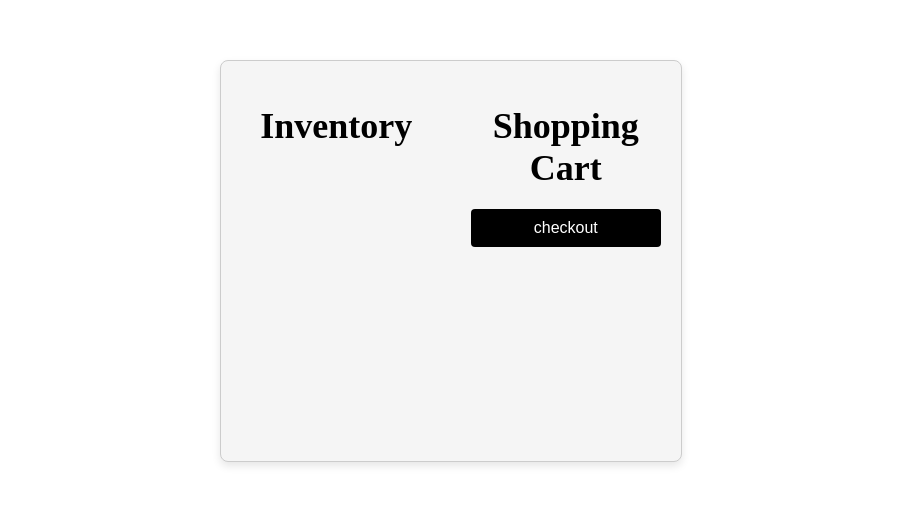
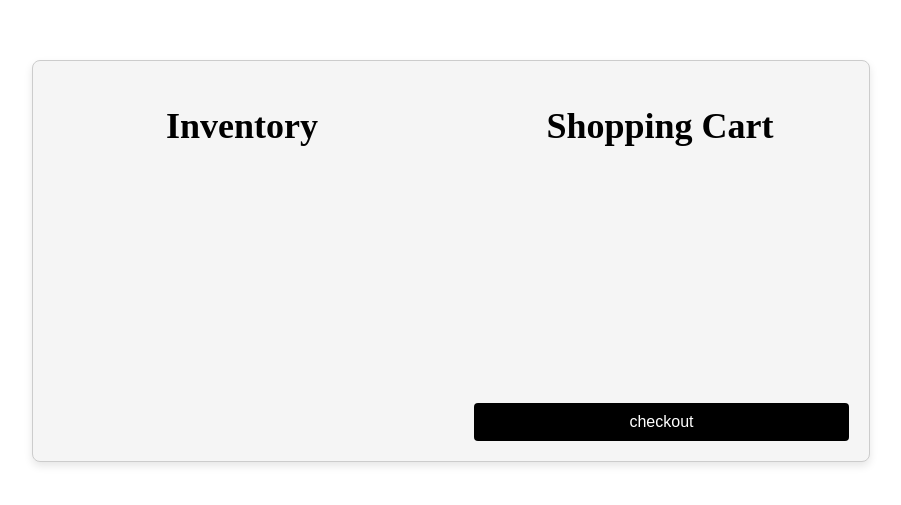
Before and after one commit to abbyyvan/react-evaluation-shipping-cart, a website: page index.html in a window 1280 px wide. Shown: the part 139-644 px from the top of the page, without its empty margins (189-1090 px from the left). Drawn offline with Linux system fonts and the light colour scheme; no server answers.

Commit message:
css style

```diff
--- a/index.html
+++ b/index.html
@@ -17,8 +17,9 @@
         <h1>Shopping Cart</h1>
         <div class="cart-wrapper">
           <ul></ul>
-          <button class="checkout-btn">checkout</button>
+
         </div>
+        <button class="checkout-btn">checkout</button>
       </div>
     </div>
 
--- a/style.css
+++ b/style.css
@@ -24,6 +24,7 @@ body {
     background-color: var(--primary-bg);
     box-shadow: 0 4px 8px rgba(0, 0, 0, 0.1);
     height: 400px;
+    width: 836px;
 
 
   }
@@ -34,11 +35,13 @@ body {
     flex: 1;
   }
 
+
   .inventory-container h1,
   .cart-container h1 {
     font-size: 24px;
     margin-bottom: 20px;
     text-align: center;
+
   }
 
   .inventory-container ul,
@@ -102,7 +105,10 @@ body {
     width: 100%;
     padding: 10px 0;
     font-size: 16px;
-
+    width: 375px;
+    position:absolute;
+    bottom: 20px;
+    right: 20px;
 
   }
 
@@ -112,3 +118,9 @@ body {
     width: 20px;
     text-align: center;
   }
+
+  .cart-container {
+    position: relative;
+    flex-direction: column;
+
+  }
```
Also changed, not shown: db/db.json (+1 -12 lines).
